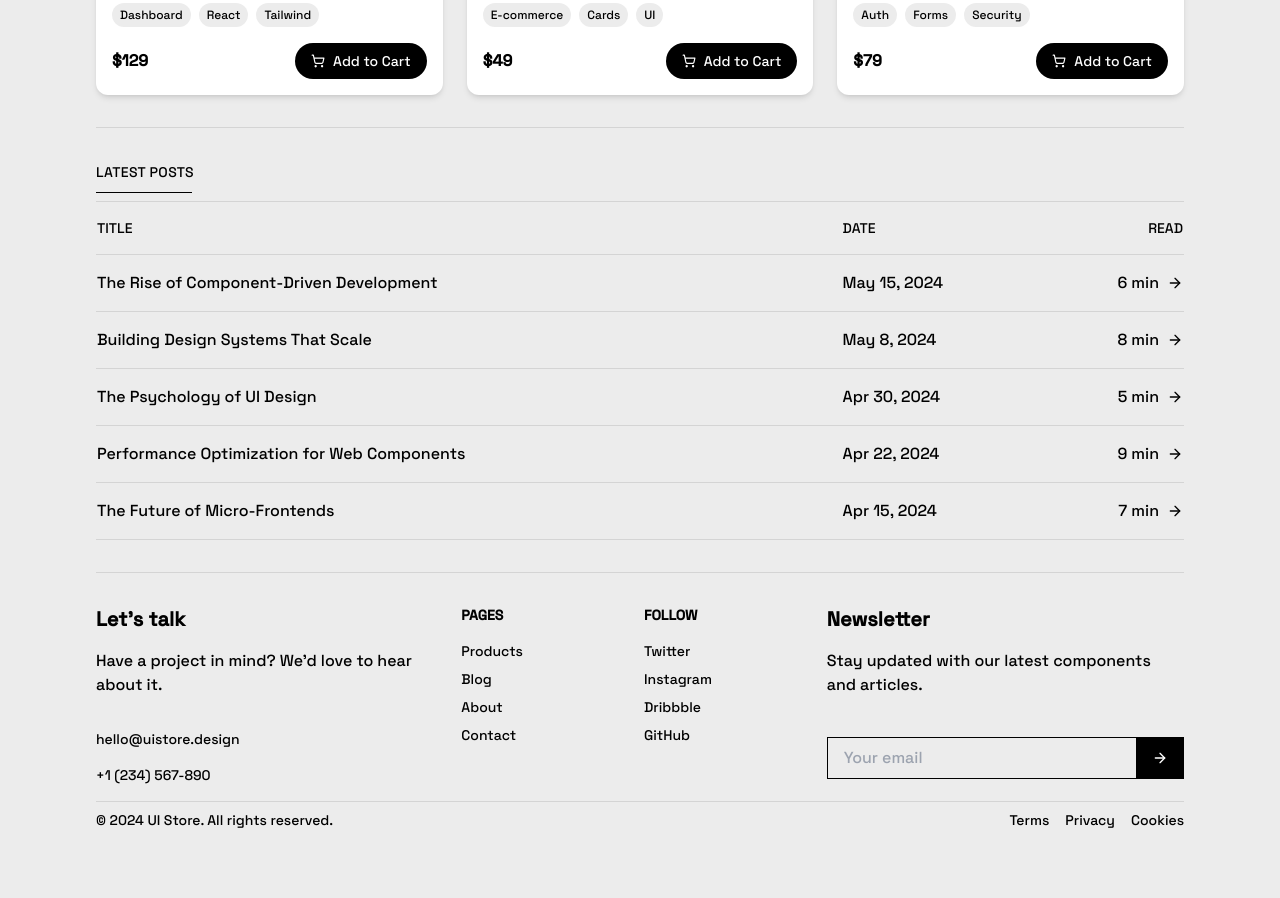
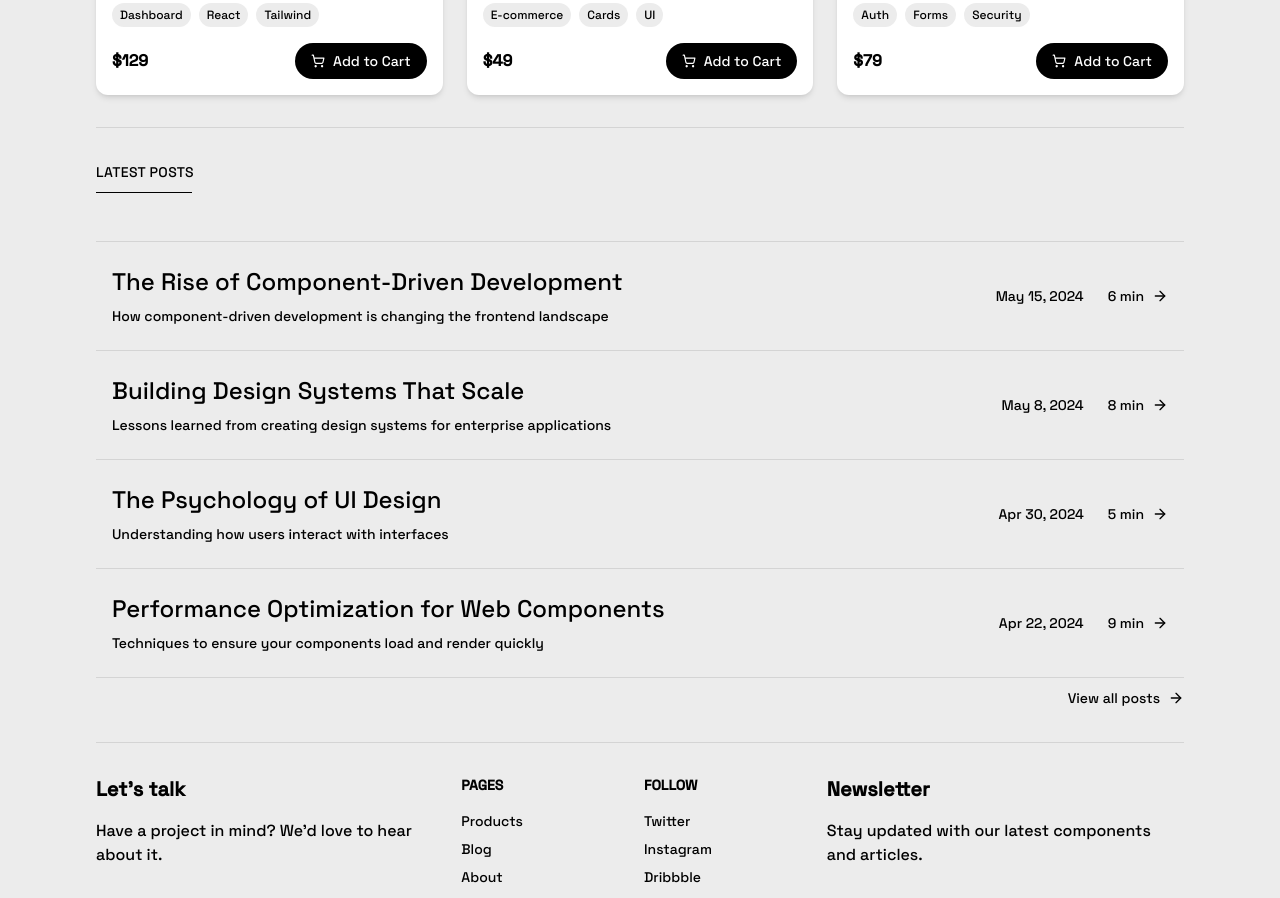
Before and after one commit to alexanderuk82/my-blog-uxui, a React (Vite) app in the folder project-blog/: page /products in a window 1280 px wide. Shown: the part 2520-3418 px from the top of the page. Built offline with nearby package versions, Linux system fonts and the light colour scheme; no server answers.

Commit message:
Mejora del componente BlogTeaser con efecto de cursor personalizado al hacer hover

```diff
--- a/project-blog/src/components/BlogTeaser.tsx
+++ b/project-blog/src/components/BlogTeaser.tsx
@@ -1,43 +1,188 @@
-import React from 'react';
+import React, { useState, useEffect, useRef } from 'react';
 import { ArrowRight } from 'lucide-react';
 import { blogPosts } from '../data/blogPosts';
+import { motion } from 'framer-motion';
 
 const BlogTeaser: React.FC = () => {
+  // Get only the latest 4 posts
+  const latestPosts = blogPosts.slice(0, 4);
+
+  // State for cursor position and visibility
+  const [mousePosition, setMousePosition] = useState({ x: 0, y: 0 });
+  const [cursorVariant, setCursorVariant] = useState('default');
+  const [activePostId, setActivePostId] = useState<number | null>(null);
+  const [isMobile, setIsMobile] = useState(false);
+
+  // Ref for the container element
+  const containerRef = useRef<HTMLDivElement>(null);
+
+  // Check if device is mobile
+  useEffect(() => {
+    const checkIfMobile = () => {
+      setIsMobile(window.innerWidth < 768);
+    };
+
+    checkIfMobile();
+    window.addEventListener('resize', checkIfMobile);
+
+    return () => {
+      window.removeEventListener('resize', checkIfMobile);
+    };
+  }, []);
+
+  // Update mouse position
+  useEffect(() => {
+    const handleMouseMove = (e: MouseEvent) => {
+      if (containerRef.current) {
+        const rect = containerRef.current.getBoundingClientRect();
+        setMousePosition({
+          x: e.clientX - rect.left,
+          y: e.clientY - rect.top
+        });
+      }
+    };
+
+    if (containerRef.current && !isMobile) {
+      containerRef.current.addEventListener('mousemove', handleMouseMove);
+    }
+
+    return () => {
+      if (containerRef.current) {
+        containerRef.current.removeEventListener('mousemove', handleMouseMove);
+      }
+    };
+  }, [isMobile]);
+
+  // Cursor variants for Framer Motion
+  const cursorVariants = {
+    default: {
+      opacity: 0,
+      height: 0,
+      width: 0,
+      x: mousePosition.x,
+      y: mousePosition.y,
+      transition: {
+        type: 'spring',
+        mass: 0.6
+      }
+    },
+    active: {
+      opacity: 1,
+      height: 180,
+      width: 180,
+      x: mousePosition.x - 90,
+      y: mousePosition.y - 90,
+      transition: {
+        type: 'spring',
+        mass: 0.6,
+        damping: 30
+      }
+    }
+  };
+
+  // Handle mouse enter on post row
+  const handleMouseEnter = (postId: number) => {
+    if (!isMobile) {
+      setCursorVariant('active');
+      setActivePostId(postId);
+    }
+  };
+
+  // Handle mouse leave on post row
+  const handleMouseLeave = () => {
+    if (!isMobile) {
+      setCursorVariant('default');
+      setActivePostId(null);
+    }
+  };
+
+  // Get active post data
+  const activePost = activePostId !== null ? blogPosts.find(post => post.id === activePostId) : null;
+
   return (
-    <section id="blog" className="py-64 md:py-32 border-t border-keyline">
-      <div className="flex flex-col gap-8">
+    <section id="blog" className="py-24 md:py-32 border-t border-keyline relative overflow-hidden">
+      <div className="flex flex-col gap-12" ref={containerRef}>
         <div>
-          <span className="text-sm uppercase tracking-wide">LATEST POSTS</span>
+          <span className="text-sm uppercase tracking-wide font-medium">LATEST POSTS</span>
           <div className="w-24 h-px bg-black dark:bg-white mt-2"></div>
         </div>
 
-        <div className="overflow-x-auto">
-          <table className="w-full border-t border-b border-keyline">
-            <thead>
-              <tr className="text-left text-sm border-b border-keyline">
-                <th className="py-4 font-medium">TITLE</th>
-                <th className="py-4 font-medium hidden md:table-cell">DATE</th>
-                <th className="py-4 font-medium text-right">READ</th>
-              </tr>
-            </thead>
-            <tbody>
-              {blogPosts.map(post => (
-                <tr key={post.id} className="border-b border-keyline hover:bg-surface/50 transition-colors">
-                  <td className="py-4">{post.title}</td>
-                  <td className="py-4 hidden md:table-cell">{post.date}</td>
-                  <td className="py-4 text-right">
-                    <a
-                      href={`/blog/${post.slug}`}
-                      className="inline-flex items-center gap-2 hover:underline"
-                    >
-                      <span>{post.readTime}</span>
-                      <ArrowRight size={16} />
-                    </a>
-                  </td>
-                </tr>
-              ))}
-            </tbody>
-          </table>
+        {!isMobile && (
+          <motion.div
+            className="custom-cursor pointer-events-none absolute z-10 rounded-full overflow-hidden flex items-center justify-center"
+            variants={cursorVariants}
+            animate={cursorVariant}
+            initial="default"
+          >
+            {activePost && (
+              <div className="relative w-full h-full">
+                <div
+                  className="absolute inset-0 bg-cover bg-center"
+                  style={{ backgroundImage: `url(${activePost.image})` }}
+                ></div>
+                <div className="absolute inset-0 bg-black/40 flex items-center justify-center">
+                  {activePost.author && (
+                    <div className="text-white text-center">
+                      <div
+                        className="w-12 h-12 rounded-full bg-cover bg-center mx-auto mb-2"
+                        style={{ backgroundImage: `url(${activePost.author.avatar})` }}
+                      ></div>
+                      <p className="text-xs">{activePost.author.name}</p>
+                    </div>
+                  )}
+                </div>
+              </div>
+            )}
+          </motion.div>
+        )}
+
+        <div className="overflow-hidden">
+          <div className="w-full border-t border-keyline">
+            {latestPosts.map((post, index) => (
+              <div
+                key={post.id}
+                className={`group border-b border-keyline transition-colors ${index % 2 === 0 ? 'bg-surface/10' : ''}`}
+                onMouseEnter={() => handleMouseEnter(post.id)}
+                onMouseLeave={handleMouseLeave}
+              >
+                <a href={`/blog/${post.slug}`} className="block py-6 px-4 cursor-none md:cursor-default">
+                  <div className="flex flex-col md:flex-row md:items-center justify-between gap-4">
+                    <div className="flex-1">
+                      <h3 className="text-xl md:text-2xl font-medium group-hover:text-primary transition-colors">
+                        {post.title}
+                      </h3>
+                      <p className="text-sm text-muted-foreground mt-2 line-clamp-2">
+                        {post.excerpt}
+                      </p>
+                    </div>
+
+                    <div className="flex items-center justify-between md:justify-end w-full md:w-auto gap-6">
+                      <div className="text-sm text-muted-foreground">{post.date}</div>
+                      <div className="flex items-center gap-2 text-sm font-medium">
+                        <span>{post.readTime}</span>
+                        <motion.div
+                          whileHover={{ x: 5 }}
+                          transition={{ type: 'spring', stiffness: 400 }}
+                        >
+                          <ArrowRight size={16} className="text-primary" />
+                        </motion.div>
+                      </div>
+                    </div>
+                  </div>
+                </a>
+              </div>
+            ))}
+          </div>
+
+          <div className="mt-8 text-right">
+            <a
+              href="/blog"
+              className="inline-flex items-center gap-2 text-sm font-medium hover:text-primary transition-colors"
+            >
+              <span>View all posts</span>
+              <ArrowRight size={16} />
+            </a>
+          </div>
         </div>
       </div>
     </section>
--- a/project-blog/src/data/blogPosts.ts
+++ b/project-blog/src/data/blogPosts.ts
@@ -8,6 +8,11 @@ export const blogPosts: BlogPost[] = [
     readTime: '6 min',
     excerpt: 'How component-driven development is changing the frontend landscape',
     slug: 'rise-of-component-driven-development',
+    image: 'https://images.unsplash.com/photo-1555066931-4365d14bab8c?q=80&w=1470&auto=format&fit=crop',
+    author: {
+      name: 'Alex Bennett',
+      avatar: 'https://images.unsplash.com/photo-1568602471122-7832951cc4c5?q=80&w=1470&auto=format&fit=crop'
+    }
   },
   {
     id: 2,
@@ -16,6 +21,11 @@ export const blogPosts: BlogPost[] = [
     readTime: '8 min',
     excerpt: 'Lessons learned from creating design systems for enterprise applications',
     slug: 'building-design-systems-that-scale',
+    image: 'https://images.unsplash.com/photo-1581291518633-83b4ebd1d83e?q=80&w=1470&auto=format&fit=crop',
+    author: {
+      name: 'Maria Rodriguez',
+      avatar: 'https://images.unsplash.com/photo-1494790108377-be9c29b29330?q=80&w=1374&auto=format&fit=crop'
+    }
   },
   {
     id: 3,
@@ -24,6 +34,11 @@ export const blogPosts: BlogPost[] = [
     readTime: '5 min',
     excerpt: 'Understanding how users interact with interfaces',
     slug: 'psychology-of-ui-design',
+    image: 'https://images.unsplash.com/photo-1523726491678-bf852e717f6a?q=80&w=1470&auto=format&fit=crop',
+    author: {
+      name: 'David Kim',
+      avatar: 'https://images.unsplash.com/photo-1507003211169-0a1dd7228f2d?q=80&w=1374&auto=format&fit=crop'
+    }
   },
   {
     id: 4,
@@ -32,6 +47,11 @@ export const blogPosts: BlogPost[] = [
     readTime: '9 min',
     excerpt: 'Techniques to ensure your components load and render quickly',
     slug: 'performance-optimization-web-components',
+    image: 'https://images.unsplash.com/photo-1460925895917-afdab827c52f?q=80&w=1415&auto=format&fit=crop',
+    author: {
+      name: 'Sophie Chen',
+      avatar: 'https://images.unsplash.com/photo-1580489944761-15a19d654956?q=80&w=1522&auto=format&fit=crop'
+    }
   },
   {
     id: 5,
@@ -40,5 +60,10 @@ export const blogPosts: BlogPost[] = [
     readTime: '7 min',
     excerpt: 'How micro-frontends are changing the way we build applications',
     slug: 'future-of-micro-frontends',
+    image: 'https://images.unsplash.com/photo-1558655146-d09347e92766?q=80&w=1528&auto=format&fit=crop',
+    author: {
+      name: 'James Wilson',
+      avatar: 'https://images.unsplash.com/photo-1500648767791-00dcc994a43e?q=80&w=1374&auto=format&fit=crop'
+    }
   },
 ];
--- a/project-blog/src/types/index.ts
+++ b/project-blog/src/types/index.ts
@@ -14,6 +14,11 @@ export interface BlogPost {
   readTime: string;
   excerpt: string;
   slug: string;
+  image?: string;
+  author?: {
+    name: string;
+    avatar?: string;
+  };
 }
 
 export interface CartItem {
```
